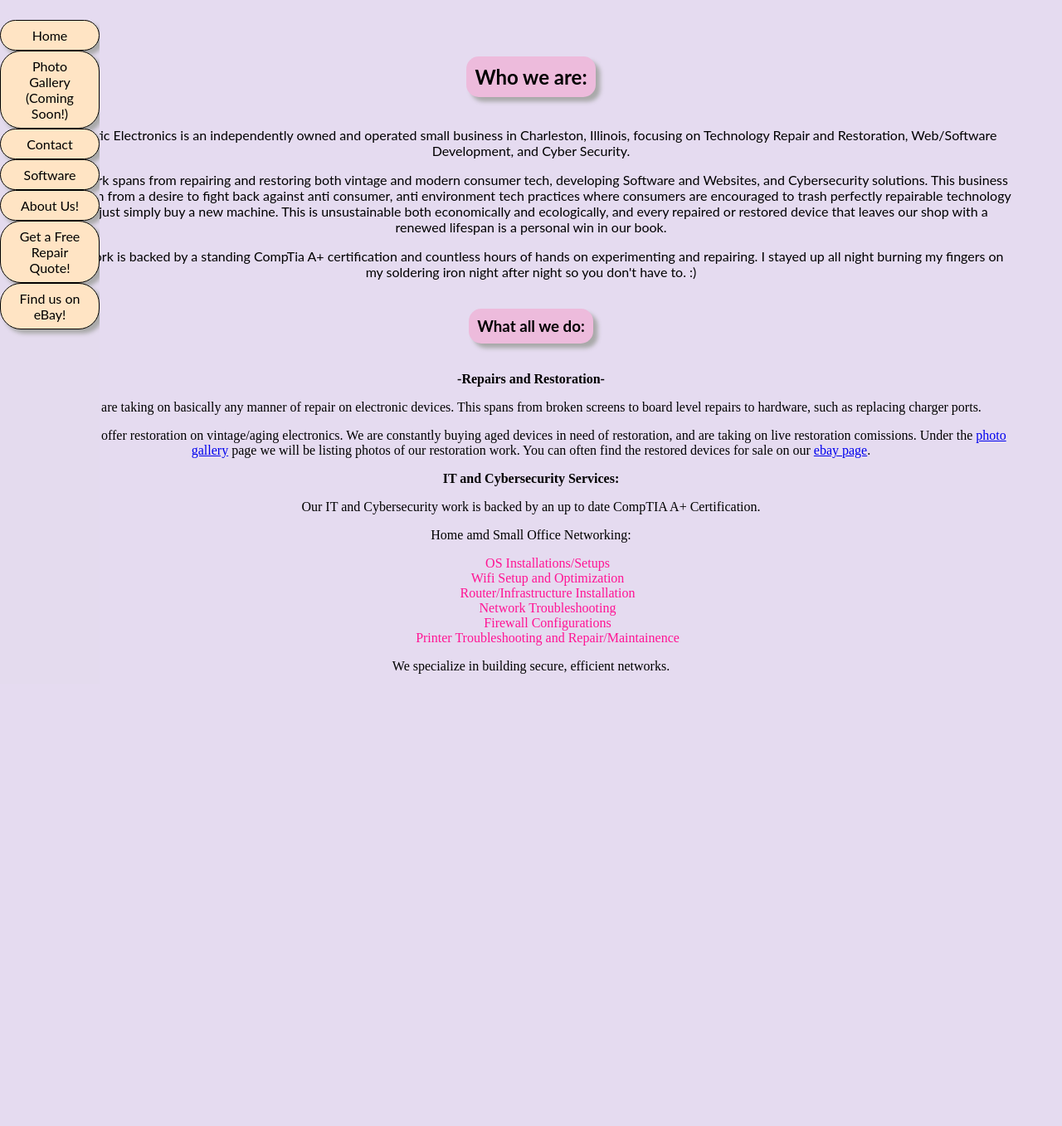
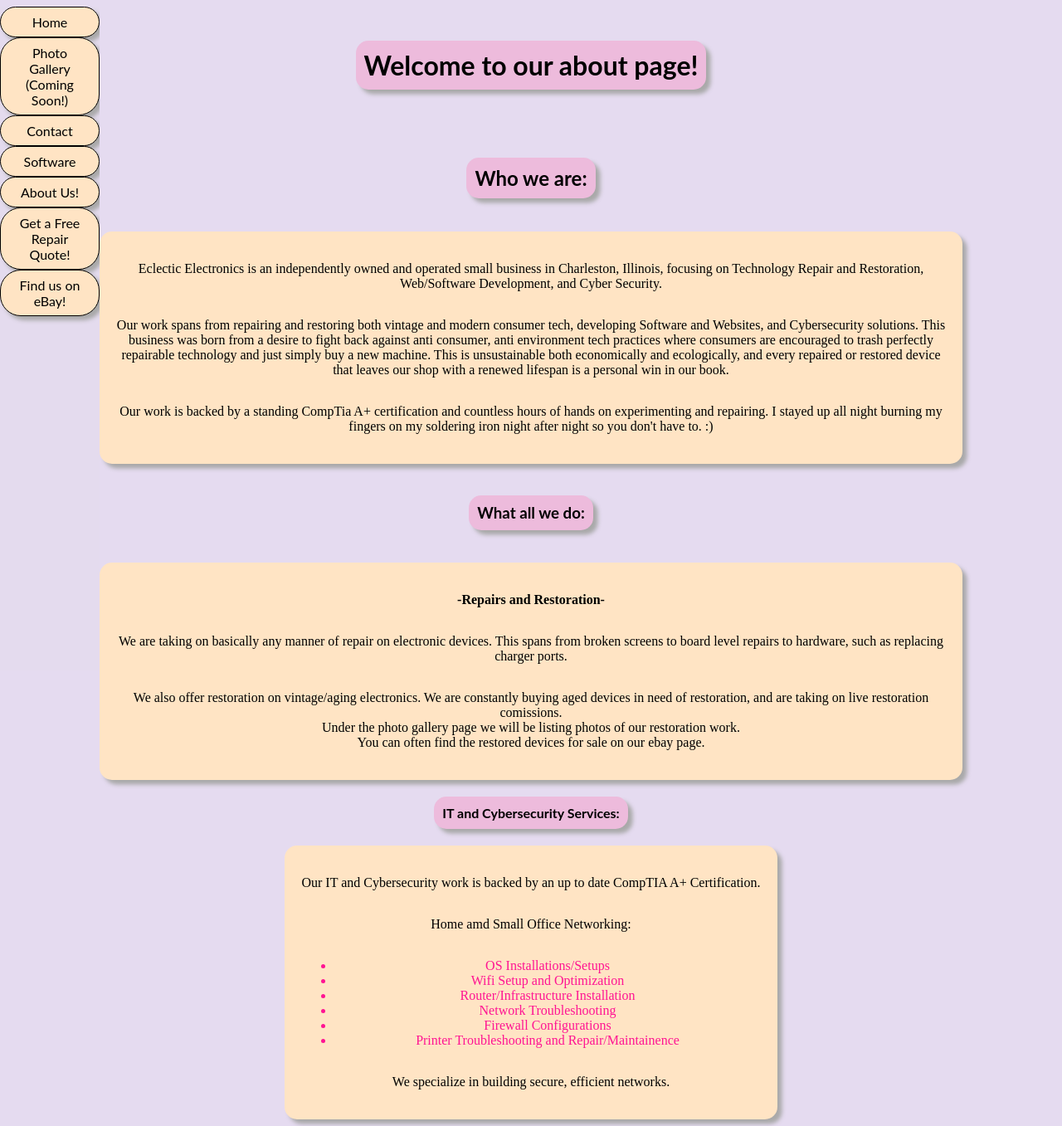
Before and after one commit to stlynnxx/EclecticElectronics, a Flask app: page /about in a window 1280 px wide. Shown: the whole page at 83% size. Before the commit the page ends 812 px from the top, so only its background shows below. Run offline with Flask 3, Linux system fonts and the light colour scheme.

Commit message:
Visual fixes

```diff
--- a/static/about.css
+++ b/static/about.css
@@ -1,26 +1,117 @@
+.dsktp-div-zero {
+        display: flex;
+        flex-direction: column;
+        justify-content: center;
+        align-items: center;
 
-.desktop-paragraph {
-    max-width: 680;
-    width: 92%;
-    margin: 24px auto;
-    padding: 24px 22px;
-    border-radius: 18px;
+    }
+.dsktp-title-div {
+        display: flex;
+        justify-content: center;
+        align-items: center;
+        flex-direction: column;
+        margin: 20px;
+    }
+
+.dsktp-div-one {
+    max-width: 1000px;
+
+         text-align: center;
+    text-box: auto;
+    text-decoration-style: solid;
+    text-decoration-color: black;
+    border-radius: 15px;
+    padding: 20px;
+    background-color: bisque;
+    display: inline-grid;
+    box-shadow: darkgray 5.5px 5.5px 5.5px;
+
+
+    }
+.dsktp-para {
+    display: flex;
 }
 .list {
-    color: deeppink;
+    color: deeppink;}
+.title {
+    font-family: "Lato", sans-serif;
+
+    font-kerning: auto;
+
+    text-align: center;
+    text-box: auto;
+    text-decoration-style: solid;
+    text-decoration-color: black;
+    border-radius: 15px;
+    padding: 10px;
+    background-color: rgb(237,187,220);
+    display: inline-grid;
+    box-shadow: darkgray 5.5px 5.5px 5.5px;
+
 }
+.desktop-version {
 
-.desktop-version {display: block}
-.mobile-version {display: none}
+        display: block;
+    }
+
+.mobile-version {
+
+        display: none;
+    }
+
 .mobile-nav {
-    display: none;
-}
+        display: none;
+    }
+
+
+
 @media (max-width: 768px) {
+    .desktop-version { display: none;}
+    .mobile-version {display: block;}
     .mobile-nav {
         display: block;
+    }
+
+
+    .mobile-title-div {
+        display: flex;
+        justify-content: center;
+        align-items: center;
+        flex-direction: column;
+        margin: 20px;
     }
 
     .sidebar {
         display: none;
     }
+
+    .mobile-div-zero {
+        display: flex;
+        flex-direction: column;
+        justify-content: center;
+        align-items: center;
+    }
+
+    .mobile-div-one {
+        max-width: 325px;
+        width: 100%;
+
+        text-align: center;
+        text-box: auto;
+        text-decoration-style: solid;
+        text-decoration-color: black;
+        border-radius: 15px;
+        padding: 20px;
+        background-color: bisque;
+        display: inline-grid;
+        box-shadow: darkgray 5.5px 5.5px 5.5px;
+
+
+    }
+
+
+    .mobile-para {
+        display: flex;
+
+    }
 }
--- a/static/main.css
+++ b/static/main.css
@@ -40,12 +40,13 @@ background-color:  rgb(228,219,238);
 
 }
 .content-flex-main {
+    flex-direction: column;
     flex: 1;
     display: flex;
     gap: 24px;
     padding: 24px;
     justify-content: center;
-    align-items: flex-start;
+    align-items: center;
     flex-wrap: wrap;
 }
 .content-flex-one {
--- a/templates/about.html
+++ b/templates/about.html
@@ -1,10 +1,12 @@
 <!DOCTYPE html>
 <html lang="en">
 <head>
+
     <meta name="viewport" content="width=device-width,initial-scale=1.0" charset="UTF-8">
     <title>About Page</title>
+    <link rel="stylesheet" href="{{ url_for('static', filename='about.css') }}">
     <link rel="stylesheet" href="{{ url_for('static', filename='main.css') }}">
-    <link rel="stylesheet" href="{{ url_for('static', filename='about.css') }}">
+
     <link rel="shortcut icon" href="{{ url_for('static', filename='photos/favicon.ico') }}">
 </head>
 <body>
@@ -43,12 +45,79 @@
         </div>
 
     </nav>
+ <div class="mobile-version">
 <!--Mobile-->
- <div class="desktop-paragraph">
-<!--<h1 class="title">Welcome to our about page!</h1>-->
+ <div class="mobile-div-zero">
+     <div class="mobile-title-div">
+         <h1 class="title">Welcome to our about page!</h1></div>
 <div>
-    <h2 class="title">Who we are:</h2>
-    <div class="div_one">
+    <div class="mobile-title-div">
+        <h2 class="title">Who we are:</h2></div>
+    <div class="mobile-div-one">
+    <p>
+        Eclectic Electronics is an independently owned and operated small business in
+        Charleston, Illinois, focusing on Technology Repair and Restoration,
+        Web/Software Development, and Cyber Security.</p>
+
+        <p>Our work spans from repairing and restoring both vintage and modern consumer tech,
+        developing Software and Websites, and Cybersecurity solutions. This business was born
+        from a desire to fight back against anti consumer, anti environment tech practices
+        where consumers are encouraged to trash perfectly repairable technology and just simply
+        buy a new machine. This is unsustainable both economically and ecologically, and every
+        repaired or restored device that leaves our shop with a renewed lifespan is a personal
+            win in our book.</p>
+
+        <p>Our work is backed by a standing CompTia A+ certification and countless hours of hands
+        on experimenting and repairing. I stayed up all night burning my fingers on my soldering
+            iron night after night so you don't have to. :)</p>
+    </div></div>
+
+
+    <div class="mobile-title-div">
+    <h3 class="title">What all we do:</h3></div>
+    <div class="mobile-div-one">
+    <p><strong>-Repairs and Restoration-</strong></p>
+    <p class="mobile-para">We are taking on basically any manner of repair on electronic devices. This spans
+    from broken screens to board level repairs to hardware, such as replacing charger ports.
+    </p>
+    <p class="mobile-para">We also offer restoration on vintage/aging electronics. We are constantly buying aged devices
+    in need of restoration, and are taking on live restoration comissions.<br> Under the photo gallery
+    page we will be listing photos of our restoration work.<br> You can often find the restored devices for sale
+        on our ebay page.</p></div><br>
+<div class="mobile-title-div">
+
+    <div class="title"><strong>IT and Cybersecurity Services:</strong></div></div>
+
+    <div class="mobile-div-one">
+    <p class="mobile-para">Our IT and Cybersecurity work is backed by an up to date CompTIA A+ Certification.</p>
+    <p>Home amd Small Office Networking:</p>
+
+    <ul class="list">
+        <li>OS Installations/Setups</li>
+        <li>Wifi Setup and Optimization</li>
+        <li>Router/Infrastructure Installation</li>
+        <li>Network Troubleshooting</li>
+        <li>Firewall Configurations</li>
+        <li>Printer Troubleshooting and Repair/Maintainence</li>
+
+    </ul>
+    <p>We specialize in building secure, efficient networks.</p>
+
+</div>
+
+</div>
+</div>
+ </div>
+</div>
+<div class="desktop-version">
+  <!--Desktop-->
+ <div class="dsktp-div-zero">
+     <div class="dsktp-title-div">
+         <h1 class="title">Welcome to our about page!</h1></div>
+<div>
+    <div class="dsktp-title-div">
+        <h2 class="title">Who we are:</h2></div>
+    <div class="dsktp-div-one">
     <p>
         Eclectic Electronics is an independently owned and operated small business in
         Charleston, Illinois, focusing on Technology Repair and Restoration,
@@ -68,19 +137,23 @@
     </div>
 
 
-
-    <h3 class="title">What all we do:</h3>
+    <div class="dsktp-title-div">
+    <h3 class="title">What all we do:</h3></div>
+    <div class="dsktp-div-one">
     <p><strong>-Repairs and Restoration-</strong></p>
-    <p class="mobile-para">We are taking on basically any manner of repair on electronic devices. This spans
+    <p class="dsktp-para">We are taking on basically any manner of repair on electronic devices. This spans
     from broken screens to board level repairs to hardware, such as replacing charger ports.
     </p>
-    <p class="mobile-para">We also offer restoration on vintage/aging electronics. We are constantly buying aged devices
-    in need of restoration, and are taking on live restoration comissions. Under the <a href="{{ url_for('gallery') }}">photo gallery</a>
-    page we will be listing photos of our restoration work. You can often find the restored devices for sale
-    on our <a href=https://ebay.us/m/TC9rpf target="_blank" rel="noopener noreferrer">ebay page</a>.</p>
-<div>
-    <p><strong>IT and Cybersecurity Services:</strong></p>
-    <p class="mobile-para">Our IT and Cybersecurity work is backed by an up to date CompTIA A+ Certification.</p>
+    <p class="dsktp-para">We also offer restoration on vintage/aging electronics. We are constantly buying aged devices
+    in need of restoration, and are taking on live restoration comissions.<br> Under the photo gallery
+    page we will be listing photos of our restoration work.<br> You can often find the restored devices for sale
+        on our ebay page.</p></div><br>
+<div class="dsktp-title-div">
+
+    <div class="title"><strong>IT and Cybersecurity Services:</strong></div></div>
+
+    <div class="dsktp-div-one">
+    <p class="dsktp-para">Our IT and Cybersecurity work is backed by an up to date CompTIA A+ Certification.</p>
     <p>Home amd Small Office Networking:</p>
 
     <ul class="list">
@@ -94,43 +167,11 @@
     </ul>
     <p>We specialize in building secure, efficient networks.</p>
 </div>
-<!--Desktop--
- <div class="desktop-paragraph">
-<h1 class="title">Welcome to our about page!</h1>
-<div>
-    <h2 class="title">Who we are:</h2>
-    <p class="desktop-para">
-        Eclectic Electronics is an independently owned and operated small business in
-        Charleston, Illinois, focusing on Technology Repair and Restoration,
-        Web/Software Development, and Cyber Security.</p>
-
-        <p class="paragraph">Our work spans from repairing and restoring both vintage and modern consumer tech,
-        developing Software and Websites, and Cybersecurity solutions. This business was born
-        from a desire to fight back against anti consumer, anti environment tech practices
-        where consumers are encouraged to trash perfectly repairable technology and just simply
-        buy a new machine. This is unsustainable both economically and ecologically, and every
-        repaired or restored device that leaves our shop with a renewed lifespan is a personal
-            win in our book.</p>
-
-        <p class="desktop-para"">Our work is backed by a standing CompTia A+ certification and countless hours of hands
-        on experimenting and repairing. I stayed up all night burning my fingers on my soldering
-            iron night after night so you don't have to. :)</p>
+</div>
+ </div>
 
 
-
-
-    <h3 class="title">What all we do:</h3>
-    <p><strong>-Repairs and Restoration-</strong></p>
-    <p class="paragraph">We are taking on basically any manner of repair on electronic devices. This spans
-    from broken screens to board level repairs to hardware, such as replacing charger ports.
-    </p>
-    <p class="paragraph">We also offer restoration on vintage/aging electronics. We are constantly buying aged devices
-    in need of restoration, and are taking on live restoration comissions. Under the <a href="{{ url_for('gallery') }}">photo gallery</a>
-    page we will be listing photos of our restoration work. You can often find the restored devices for sale
-    on our <a href=https://ebay.us/m/TC9rpf target="_blank" rel="noopener noreferrer">ebay page</a>.</p>
-</div></div>-->
-
-
+</div>
 
 
 
--- a/templates/eclecticAI.html
+++ b/templates/eclecticAI.html
@@ -98,6 +98,7 @@
 
 
 
+
         </div>
     </div>
 </div>
--- a/templates/home.html
+++ b/templates/home.html
@@ -54,6 +54,8 @@
     </nav>
     </div>
     </div>
+
+ <!--Content-->
         <div class="content-flex-main">
 
     <div class="content-flex-one">
```
Also changed, not shown: 1 other file.
